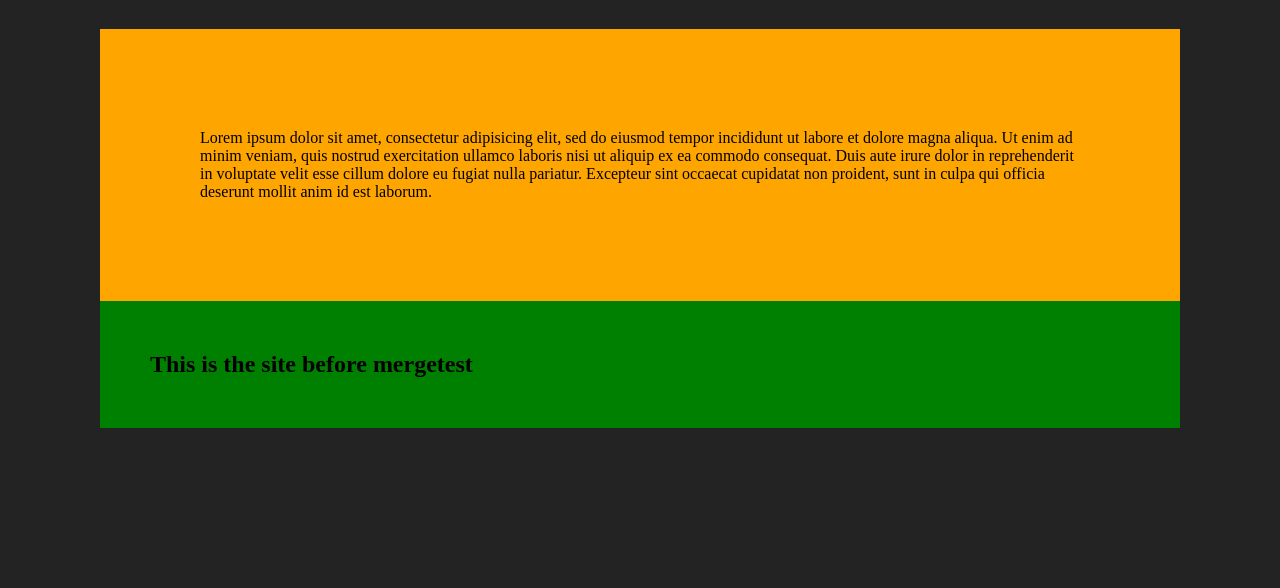
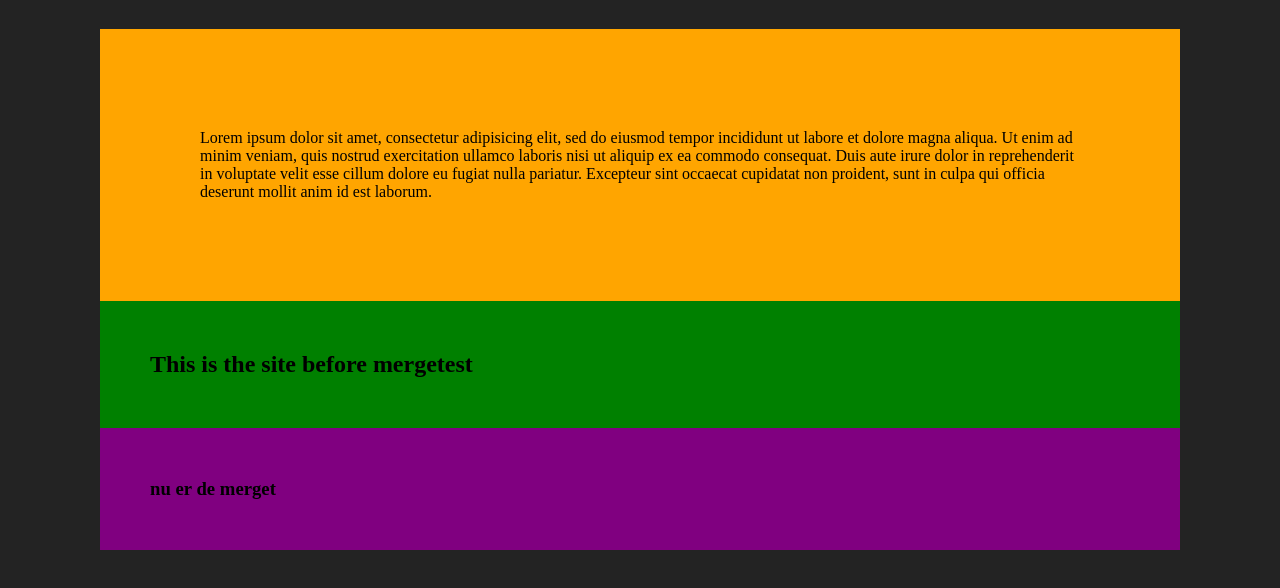
Before and after one commit to SimonLervad/mergeTest, a plain HTML site: page index.html in a window 1280 px wide. Shown: the part 208-796 px from the top of the page. Drawn offline with Linux system fonts and the light colour scheme.

Commit message:
nu som merget

```diff
--- a/index.html
+++ b/index.html
@@ -19,5 +19,8 @@
 	<h2>
 		This is the site before mergetest
 	</h2>
+	<h3>
+		nu er de merget
+	</h3>
 </body>
 </html>
--- a/style.css
+++ b/style.css
@@ -20,3 +20,7 @@ h2 {
 	background-color:green;
 	padding:50px;
 }
+h3 {
+	background-color:purple;
+	padding:50px;
+}
```
